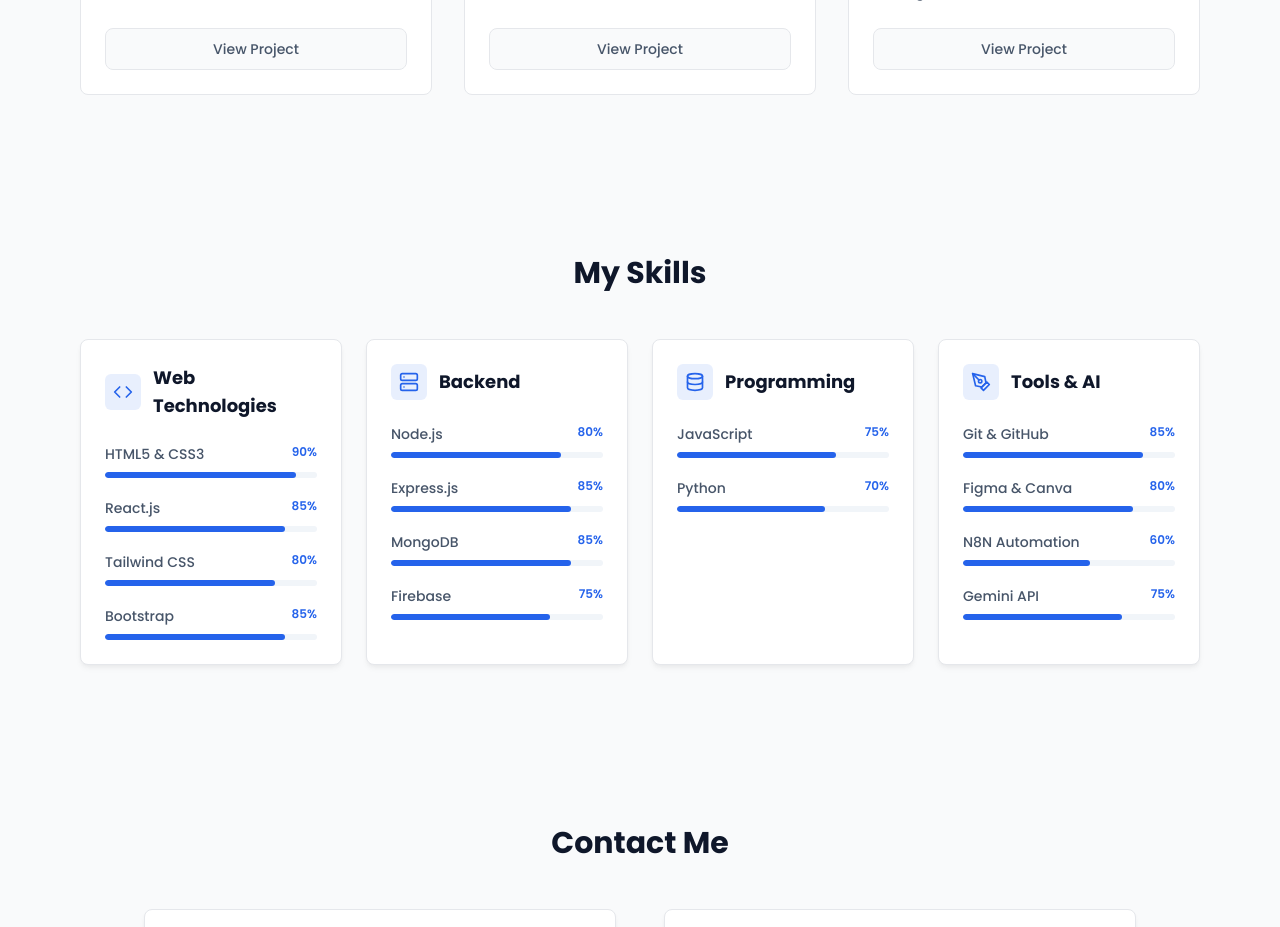
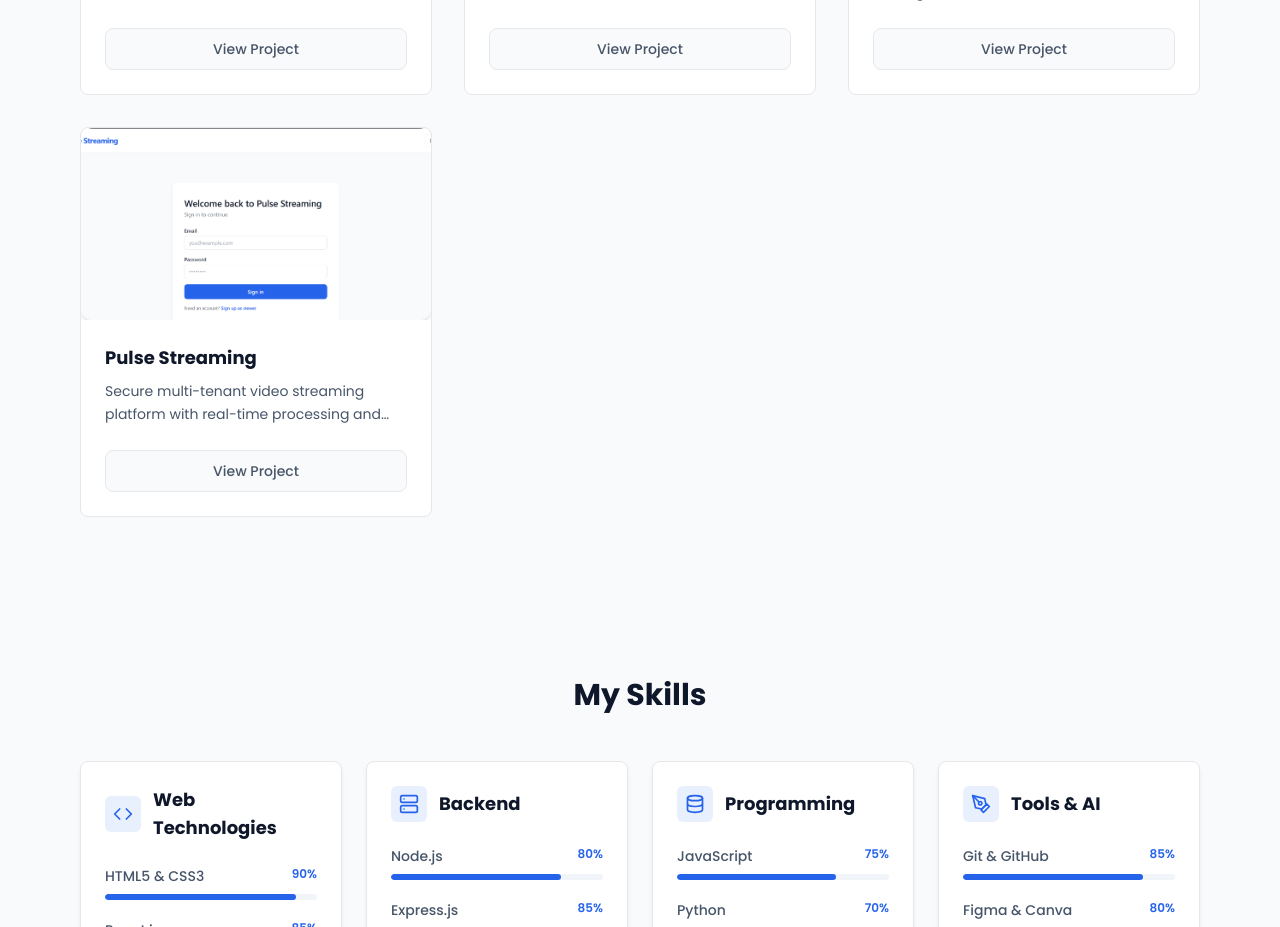
Before and after one commit to vishnuvardhan2005-m/vishnu-portfolio, a React (Vite) app: page / in a window 1280 px wide. Shown: the part 2000-2927 px from the top of the page. Built offline with nearby package versions, Linux system fonts and the light colour scheme.

Commit message:
Added new project to portfolio

```diff
--- a/src/components/Projects.jsx
+++ b/src/components/Projects.jsx
@@ -2,6 +2,7 @@ import { useState } from 'react';
 import project1 from '../assets/project1.png';
 import project2 from '../assets/project2.png';
 import project3 from '../assets/project3.png';
+import project4 from '../assets/project4.png';
 
 // Icons
 const X = () => (
@@ -38,6 +39,16 @@ const projectsData = [
     tech: ['React.js', 'Tailwind CSS', 'Node.js', 'Firebase', 'Firestore'],
     liveLink: 'https://sweet-heaven-psi.vercel.app/',
     repoLink: 'https://github.com/vishnuvardhan2005-m/sweet-heaven.git'
+  },
+  {
+    id:4,
+    title: 'Pulse Streaming',
+    description: 'Secure multi-tenant video streaming platform with real-time processing and role-based access control.',
+    fullDescription: 'Developed a full-stack video upload and streaming platform featuring JWT-based authentication, role-based access control (Admin, Editor, Viewer), and multi-tenant data isolation. Implemented real-time video processing updates using WebSocket communication and secure streaming via HTTP Range Requests. Designed with scalable backend architecture and secure middleware-based authorization',
+    image: project4,
+    tech: ['React.js', 'Tailwind CSS', 'Node.js', 'Firebase', 'Firestore','Socket.io','Express.js','MongoDB','JWT'],
+    liveLink: 'https://pulse-streaming-ten.vercel.app/',
+    repoLink: 'https://github.com/vishnuvardhan2005-m/Pulse-Streaming'
   }
 ];
 
```
Also changed, not shown: src/assets/project4.png (added).
